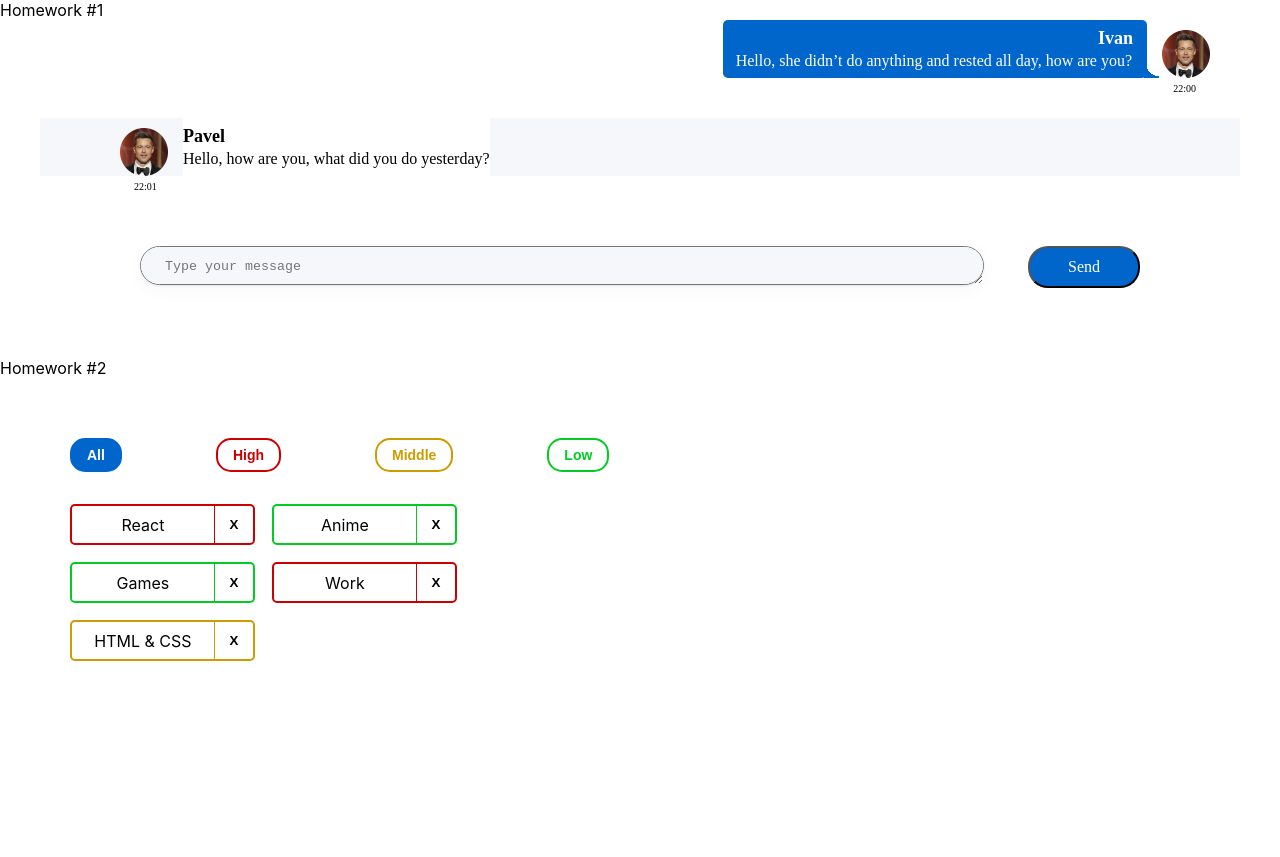
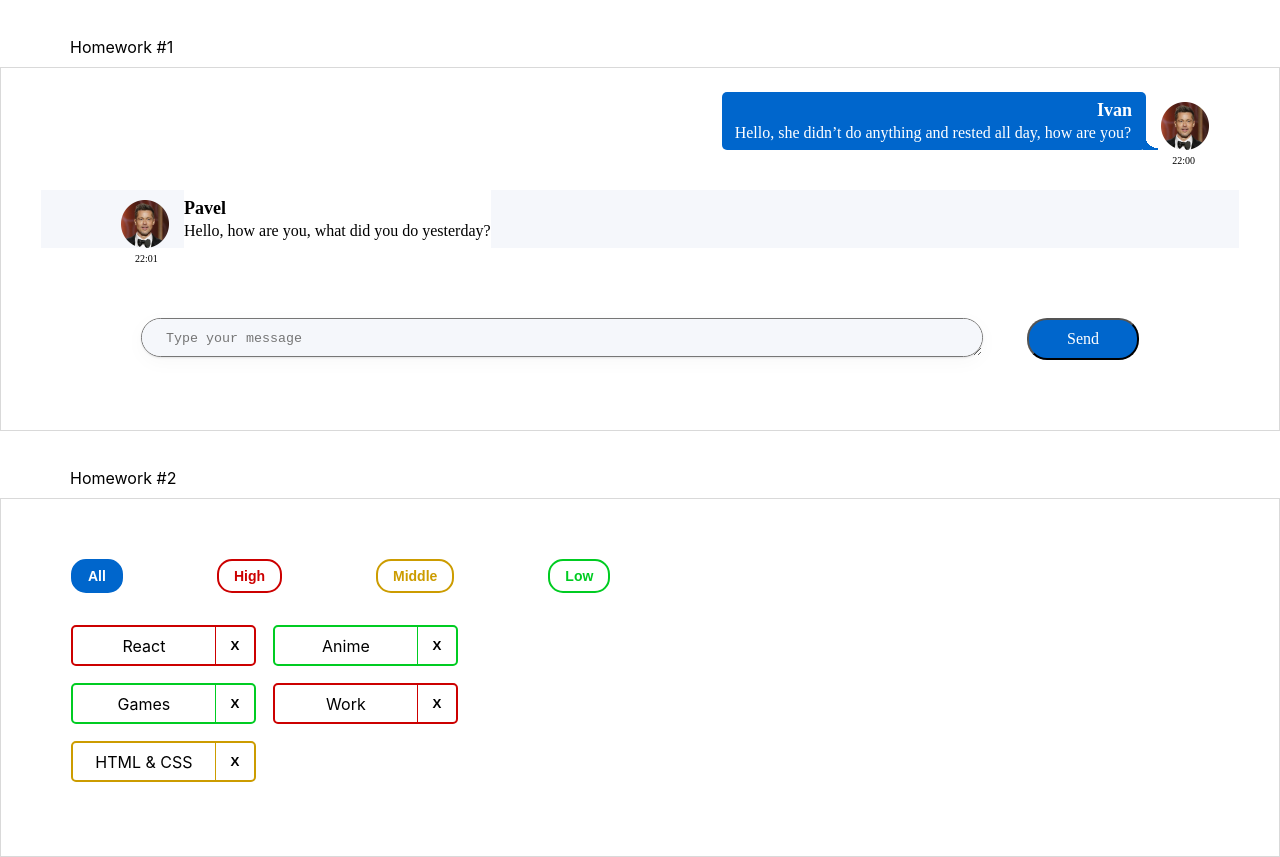
Before and after one commit to denisklopot/hw2, a React (Create React App) app: page / in a window 1280 px wide. Before the commit the page ends 800 px from the top, so only its background shows below. Built offline with nearby package versions, Linux system fonts and the light colour scheme.

Commit message:
layout completed hw1 and hw2

```diff
--- a/src/s1-main/App.module.css
+++ b/src/s1-main/App.module.css
@@ -3,9 +3,9 @@
 }
 
 .hw {
-
+border: 1px solid #D9D9D9;
 }
 
 .hwTitle {
-
+margin: 37px 0 10px 70px;
 }
--- a/src/s2-homeworks/hw01/message/Message.module.css
+++ b/src/s2-homeworks/hw01/message/Message.module.css
@@ -1,6 +1,6 @@
 .message {
     position: relative;
-    margin-bottom: 40px;
+    margin: 24px 0 40px 0;
 }
 
 /*
--- a/src/s2-homeworks/hw02/affairs/Affairs.module.css
+++ b/src/s2-homeworks/hw02/affairs/Affairs.module.css
@@ -53,5 +53,5 @@
     gap: 17px;
     flex-wrap: wrap;
     max-width: 450px;
-    margin-left: 70px;
+    margin: 0 0 74px 70px;
 }
--- a/src/s2-homeworks/hw02/affairs/affair/Affair.module.css
+++ b/src/s2-homeworks/hw02/affairs/affair/Affair.module.css
@@ -2,7 +2,6 @@
     display: flex;
     align-items: center;
     width: 185px;
-
 
     border: 2px solid var(--color);
     border-radius: 5px;
```
